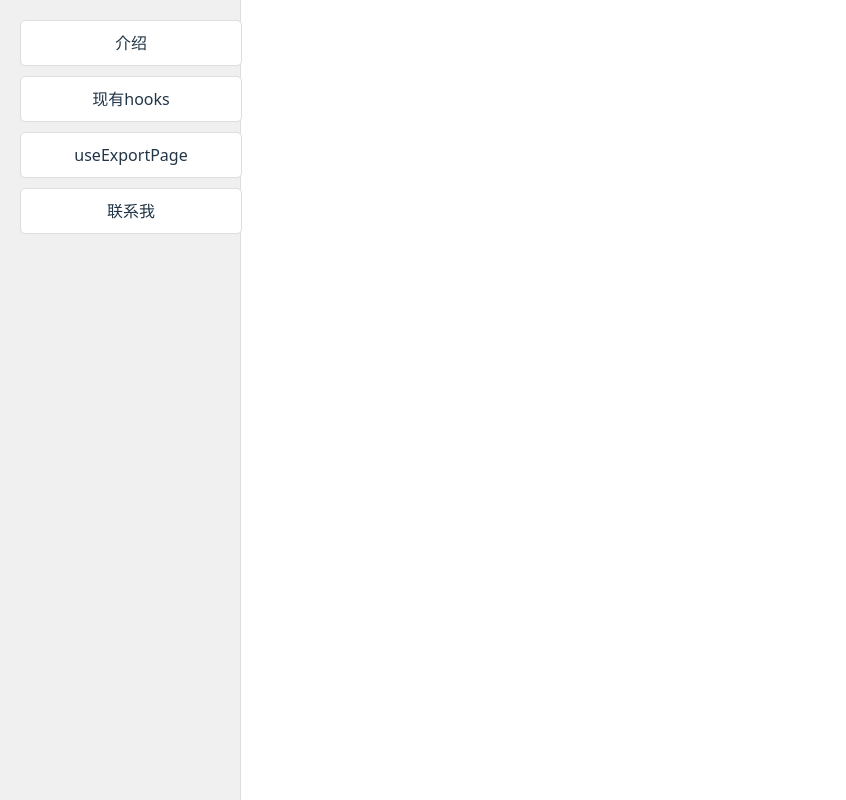
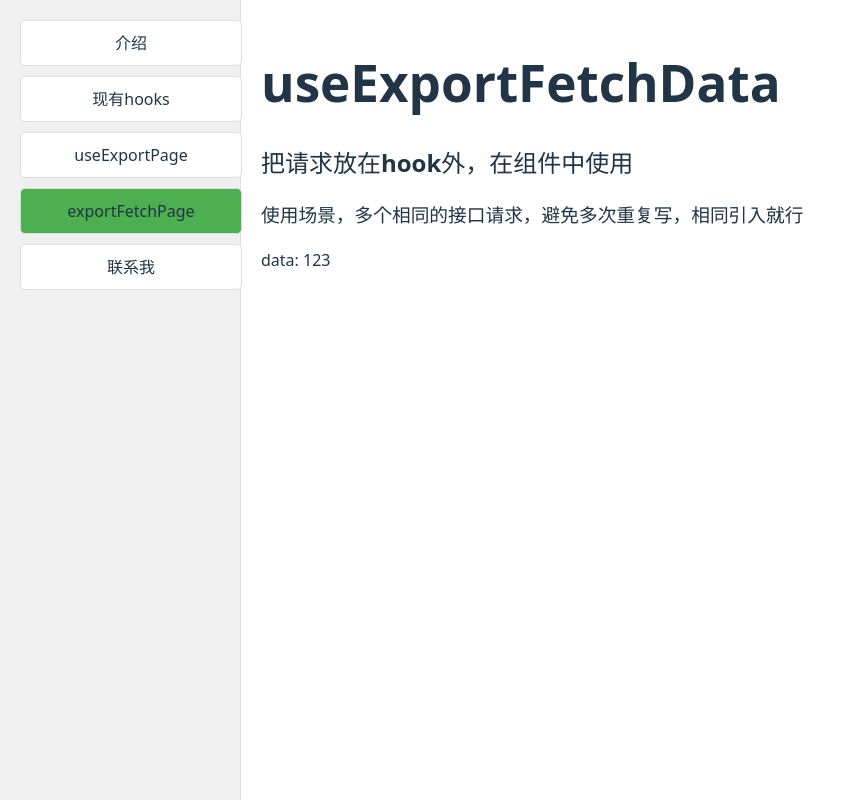
Before and after one commit to wenjin100/useSelfHook, a React (Vite) app: page /exportFetchPage in a window 1280 px wide. Shown: the whole page, without its empty margins (0-846 px from the left). Built offline with nearby package versions, Linux system fonts and the light colour scheme.

Commit message:
feat: add useExportFetchData

```diff
--- /dev/null
+++ b/src/hooks/useExportFetchData.tsx
@@ -0,0 +1,23 @@
+import { useEffect, useState } from "react";
+
+const getData = () => {
+  return new Promise((resolve) => {
+    setTimeout(() => {
+      resolve("123");
+    }, 1000);
+  });
+};
+
+const useExportFetchData = () => {
+  const [data, setData] = useState<string>('');
+  useEffect(() => {
+    getData().then((res) => {
+      setData(res as string);
+    });
+  }, []);
+  return {
+    data,
+  };
+};
+
+export default useExportFetchData;
--- /dev/null
+++ b/src/pages/ExportFetchPage.tsx
@@ -0,0 +1,23 @@
+import useExportFetchData from "../hooks/useExportFetchData";
+
+const ExportFetchPage = () => {
+  const { data } = useExportFetchData();
+  return (
+    <div
+      style={{
+        display: "flex",
+        justifyContent: "center",
+        alignItems: "center",
+      }}
+    >
+      <div>
+        <h1>useExportFetchData</h1>
+        <h2> 把请求放在hook外，在组件中使用</h2>
+        <h3>使用场景，多个相同的接口请求，避免多次重复写，相同引入就行</h3>
+        <p>data: {data}</p>
+      </div>
+    </div>
+  );
+};
+
+export default ExportFetchPage;
--- a/src/pages/index.ts
+++ b/src/pages/index.ts
@@ -4,3 +4,4 @@ export const HomePage = lazy(() => import('./HomePage'));
 export const ContactPage = lazy(() => import('./ContactPage'));
 export const LivedHooks = lazy(() => import('./LivedHooks'));
 export const ExportPage = lazy(() => import('./ExportPage'));
+export const ExportFetchPage = lazy(() => import('./ExportFetchPage'));
--- a/src/routes.ts
+++ b/src/routes.ts
@@ -1,4 +1,4 @@
-import { HomePage, ContactPage, LivedHooks, ExportPage } from './pages';
+import { HomePage, ContactPage, LivedHooks, ExportPage,ExportFetchPage} from './pages';
 // 定义路由类型
 export interface RouteConfig {
   path: string;
@@ -27,6 +27,11 @@ const routes: RouteConfig[] = [
     name: 'useExportPage',
   },
   {
+    path: '/exportFetchPage',
+    component: ExportFetchPage,
+    name: 'exportFetchPage',
+  },
+  {
     path: '/contact',
     component: ContactPage,
     name: '联系我',
```
